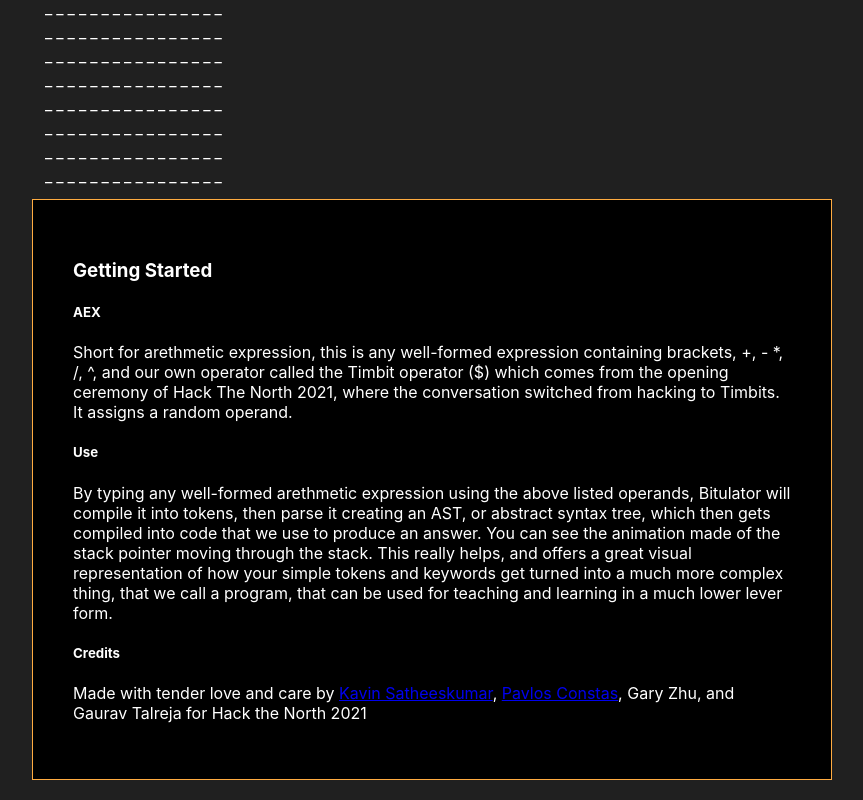
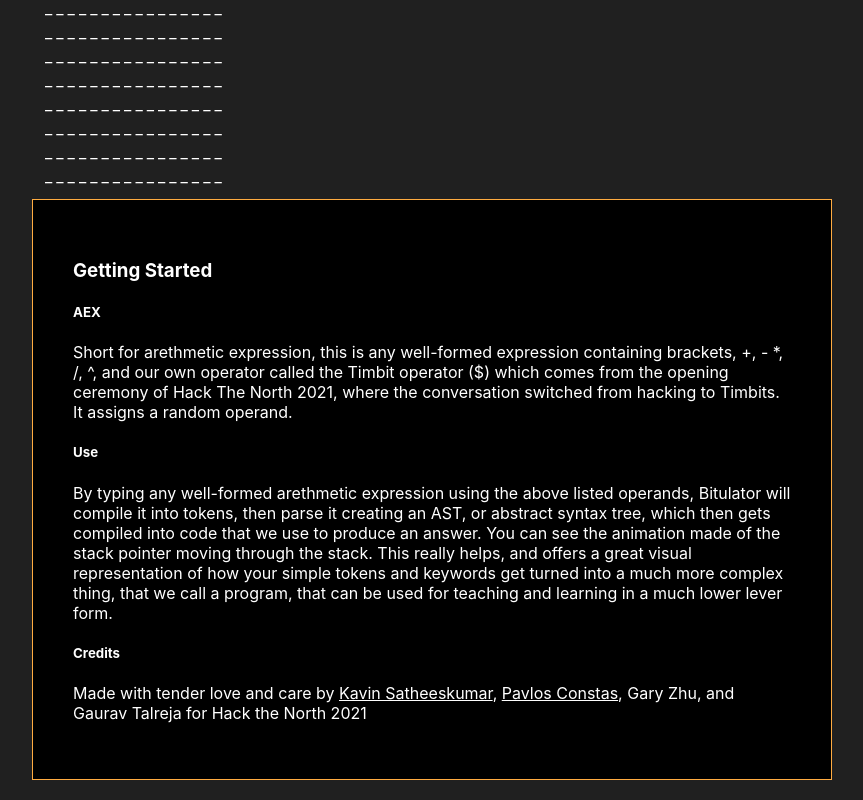
Before and after one commit to KavinSatheeskumar/bitulator, a React (Create React App) app in the folder frontend/: page / in a window 1280 px wide. Shown: the part 357-1157 px from the top of the page, without its empty margins (208-1071 px from the left). Built offline with nearby package versions, Linux system fonts and the light colour scheme.

Commit message:
Update App.css

```diff
--- a/frontend/src/App.css
+++ b/frontend/src/App.css
@@ -86,6 +86,10 @@
   height: auto;
 }
 
+.description a {
+  color: white;
+}
+
 .Instructions {
   padding: 10px;
 }
```
